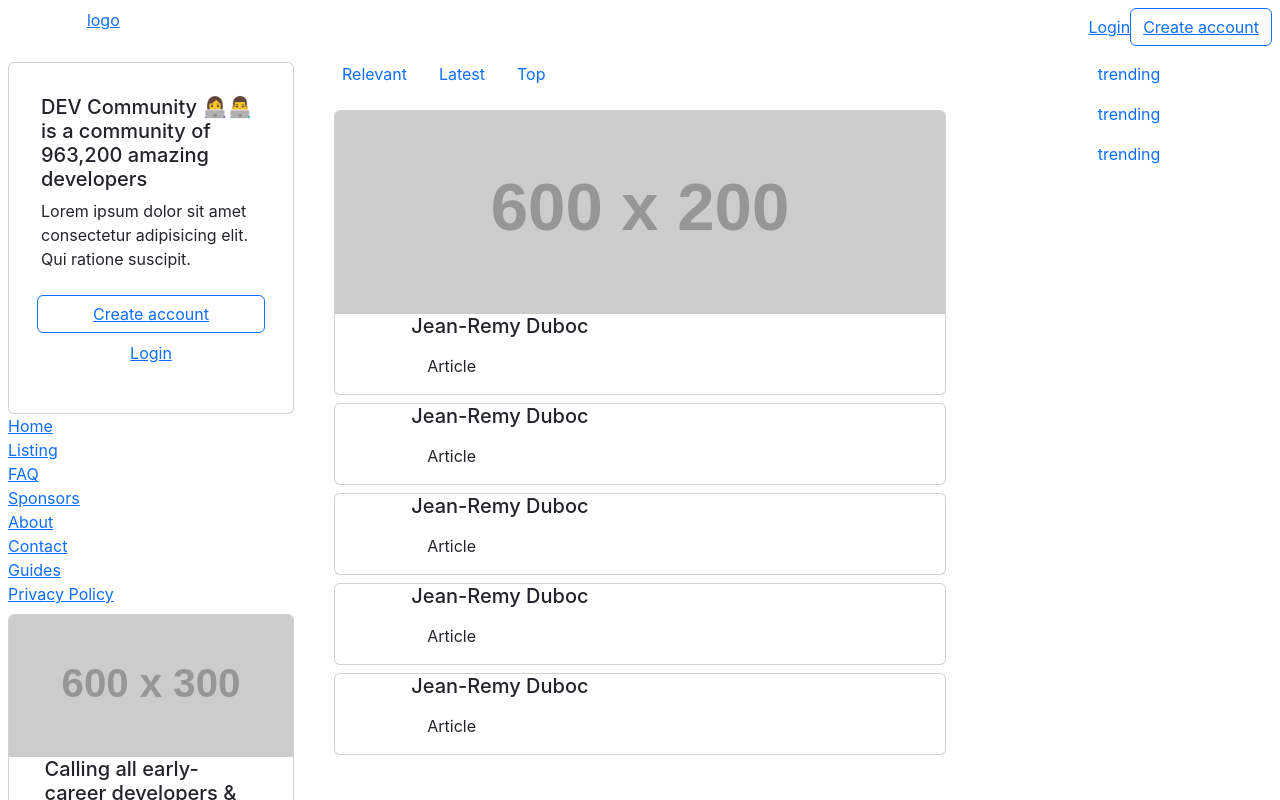
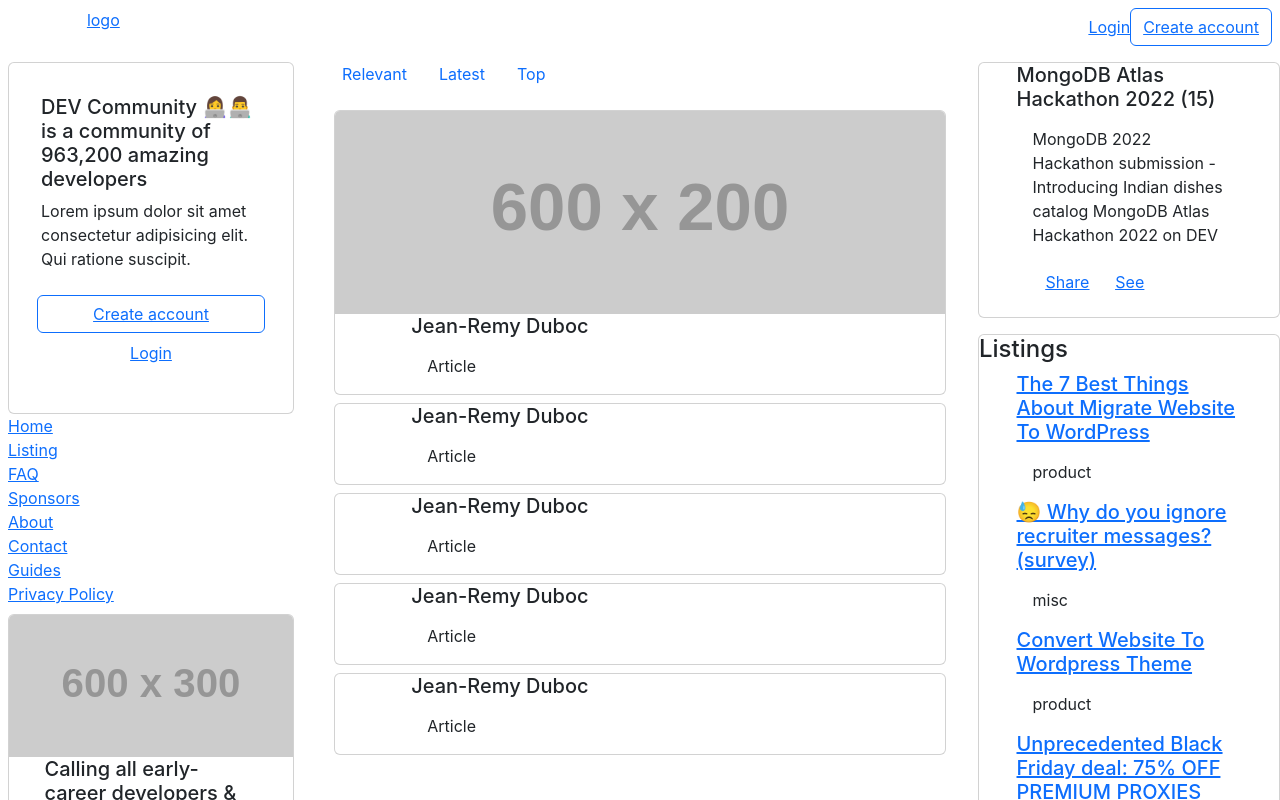
Before and after one commit to gregorisbachtsevanos/world.dev, a React (Create React App) app in the folder client/: page / in a window 1280 px wide. Shown: the top 800 px of the page. Built offline with nearby package versions, Linux system fonts and the light colour scheme.

Commit message:
trending bar component

```diff
--- a/client/src/components/trending/Trending.jsx
+++ b/client/src/components/trending/Trending.jsx
@@ -1,11 +1,12 @@
 import Nav from "react-bootstrap/Nav";
+import Listing from "./listing/Listing";
+import News from "./news/News";
 
 const Trending = () => {
     return (
         <Nav className="flex-column">
-            <Nav.Link>trending</Nav.Link>
-            <Nav.Link>trending</Nav.Link>
-            <Nav.Link>trending</Nav.Link>
+            <News />
+            <Listing />
         </Nav>
     );
 };
--- /dev/null
+++ b/client/src/components/trending/listing/Listing.jsx
@@ -0,0 +1,49 @@
+import { Link } from "react-router-dom";
+import { Card, Button } from "react-bootstrap";
+
+const listings = [
+    {
+        title: "The 7 Best Things About Migrate Website To WordPress",
+        hastag: "product",
+    },
+    {
+        title: "😓 Why do you ignore recruiter messages? (survey)",
+        hastag: "misc",
+    },
+    {
+        title: "Convert Website To Wordpress Theme",
+        hastag: "product",
+    },
+    {
+        title: "Unprecedented Black Friday deal: 75% OFF PREMIUM PROXIES",
+        hastag: "products",
+    },
+    {
+        title: "[Jan 24th] ⛄ Getting Started With Svelte (Stop Using React!) Workshop ⛄",
+        hastag: "events",
+    },
+];
+
+const Listing = () => {
+    return (
+        <>
+            <Card className="my-2 text-start">
+                <h4>Listings</h4>
+                {listings.map((el) => (
+                    <div>
+                        <Card.Title className="w-75 m-auto">
+                            <Link to={`listing/${el.hastag}/${el.title}`}>
+                                {el.title}
+                            </Link>
+                        </Card.Title>
+                        <Card.Body className="w-75 m-auto">
+                            <Card.Text>{el.hastag}</Card.Text>
+                        </Card.Body>
+                    </div>
+                ))}
+            </Card>
+        </>
+    );
+};
+
+export default Listing;
--- /dev/null
+++ b/client/src/components/trending/news/News.jsx
@@ -0,0 +1,28 @@
+import { Link } from "react-router-dom";
+import { Card, Button } from "react-bootstrap";
+
+const News = () => {
+    return (
+        <>
+            <Card className="my-2 text-start">
+                <Card.Title className="w-75 m-auto">
+                    <Card.Text>MongoDB Atlas Hackathon 2022 (15)</Card.Text>
+                </Card.Title>
+                <Card.Body className="w-75 m-auto">
+                    <Card.Text>
+                        MongoDB 2022 Hackathon submission - Introducing Indian
+                        dishes catalog MongoDB Atlas Hackathon 2022 on DEV
+                    </Card.Text>
+                    <Button variant="link">
+                        <Link to={"#"}>Share</Link>
+                    </Button>
+                    <Button variant="link">
+                        <Link to={"#"}>See</Link>
+                    </Button>
+                </Card.Body>
+            </Card>
+        </>
+    );
+};
+
+export default News;
```
